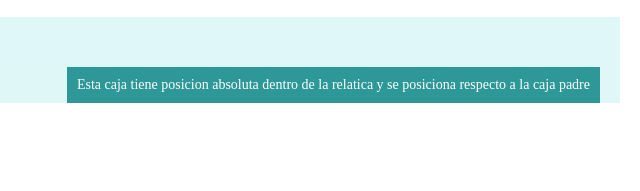
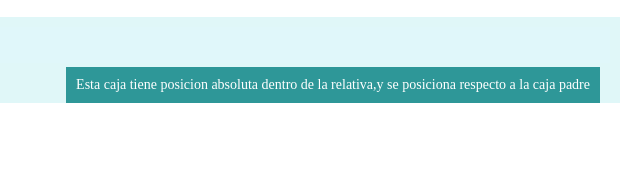
Before and after one commit to Isidropodesta/tp2desarrollo-software, a plain HTML site: page index.html in a window 1280 px wide. Shown: the part 614-805 px from the top of the page, 640-1280 px from the left. Drawn offline with Linux system fonts and the light colour scheme.

Commit message:
TP2 FINALIZADO

```diff
--- a/index.html
+++ b/index.html
@@ -43,7 +43,7 @@
             <p class="p5">Esta caja tiene posicion relativa, lo que significa que se puede ajustar en relacion a su posicion original
             </p>
             <div class="absoluto">
-                <p class="p6">Esta caja tiene posicion absoluta dentro de la relatica y se posiciona respecto a la caja padre</p>
+                <p class="p6">Esta caja tiene posicion absoluta dentro de la relativa,y se posiciona respecto a la caja padre</p>
             </div>
         </div>
 
```
